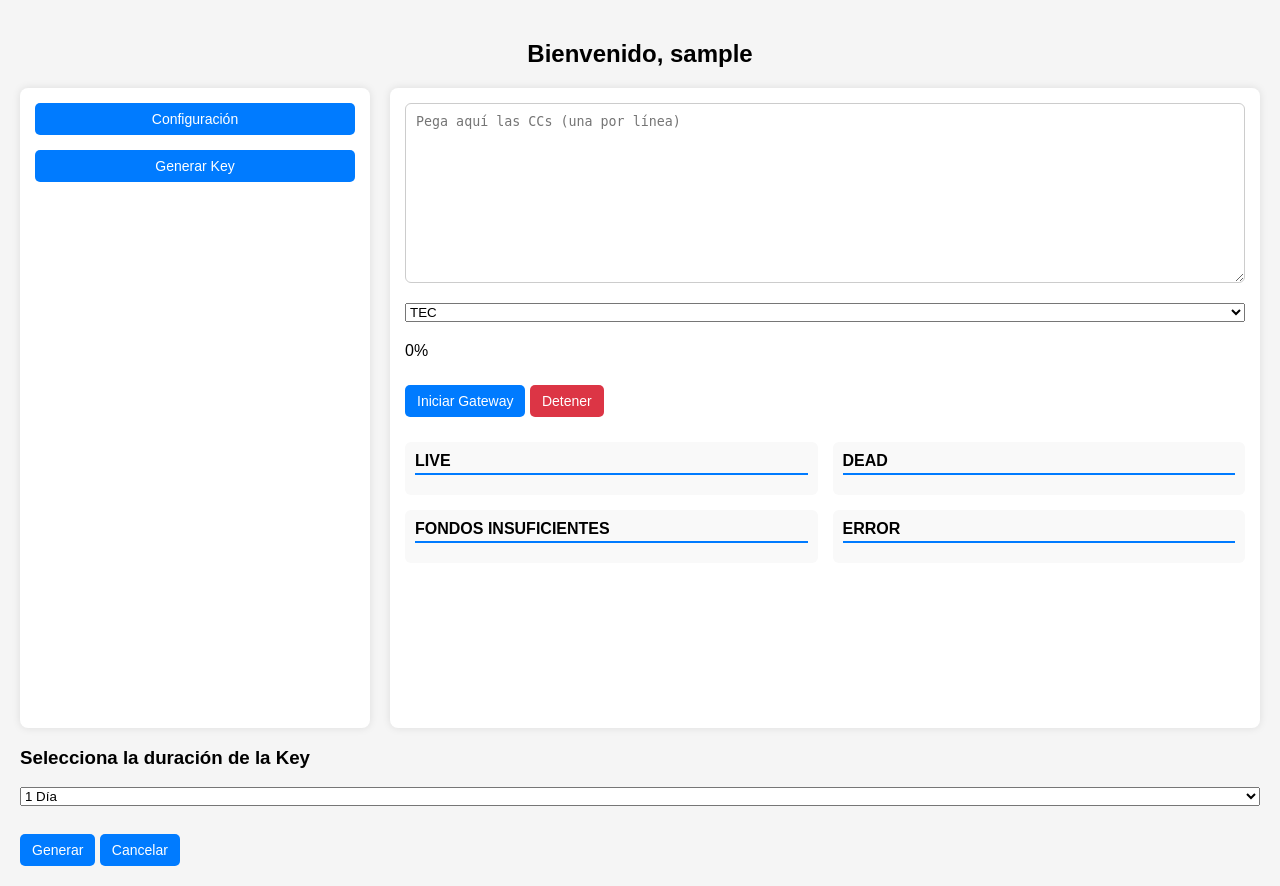
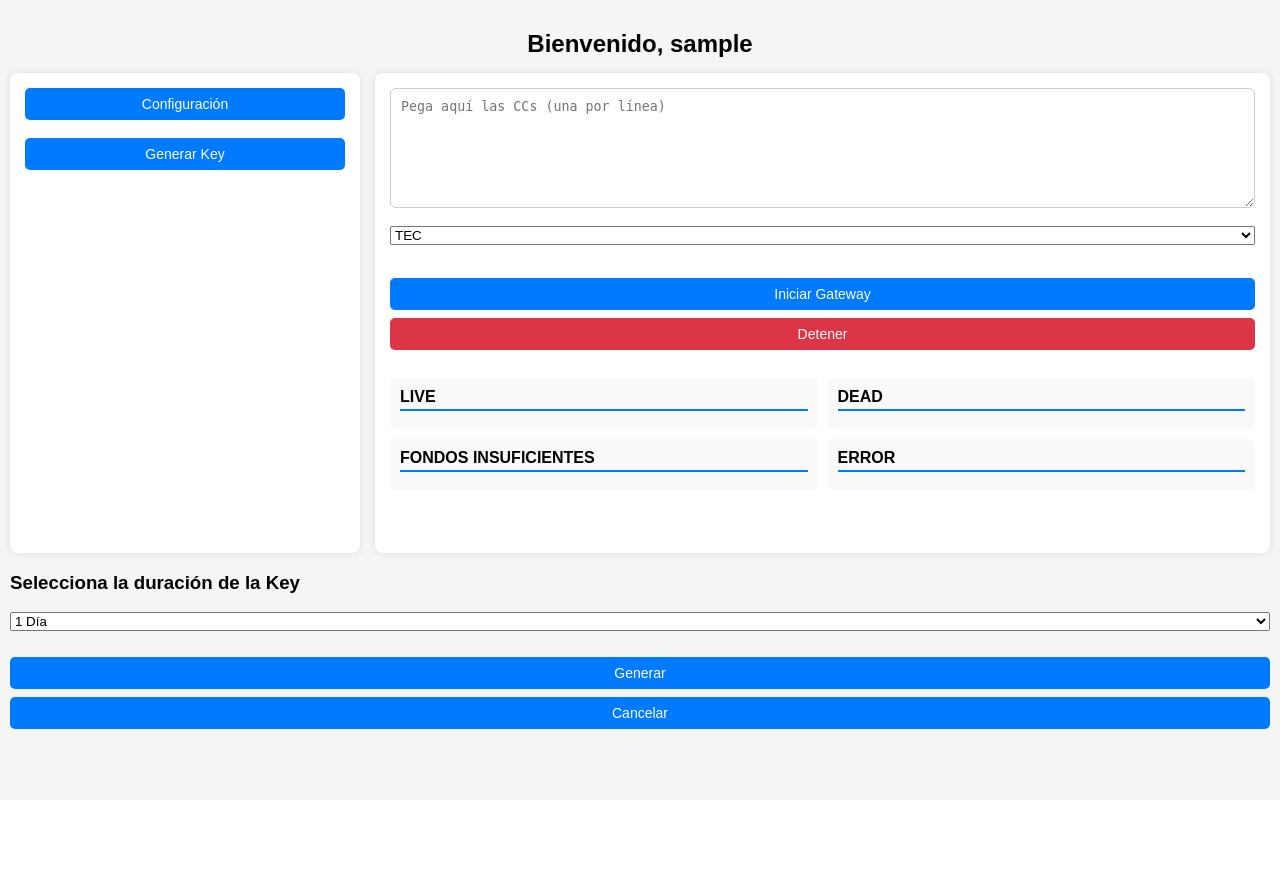
Before and after one commit to rodrigoqgomez/botweb, a Flask app: page /dashboard in a window 1280 px wide. After the commit the page ends 729 px from the top, so only its background shows below. Run offline with Flask 3, Linux system fonts and the light colour scheme; the visitor is signed in with stand-in values (Sample User, id 1); tables that the repository leaves empty hold one stand-in row (values such as "Sample post").

Commit message:
checker.html

```diff
--- a/templates/checker.html
+++ b/templates/checker.html
@@ -4,28 +4,30 @@
     <meta charset="UTF-8" />
     <title>Gateway Selector</title>
     <style>
+
         body {
             font-family: Arial, sans-serif;
             margin: 0;
-        padding: 20px;
+            padding: 10px;
             background: #f5f5f5;
         }
 
+        /* Título centrado */
         h2 {
-        margin-bottom: 20px;
             text-align: center;
+            margin-bottom: 15px;
         }
 
-    /* Contenedor principal dividido */
+        /* Contenedor principal */
         .container {
             display: flex;
-        gap: 20px;
-        min-height: 80vh;
+            gap: 15px;
+            min-height: 60vh;
             flex-wrap: wrap;
             justify-content: center;
         }
 
-    /* Columna izquierda - configuración */
+        /* Panel izquierdo */
         .left-panel {
             width: 320px;
             background: #fff;
@@ -34,11 +36,11 @@
             box-shadow: 0 0 8px rgba(0,0,0,0.1);
             display: flex;
             flex-direction: column;
-        gap: 15px;
+            gap: 10px;
             flex-shrink: 0;
         }
 
-    /* Columna central - CCs y resultados */
+        /* Panel central */
         .center-panel {
             flex: 1;
             min-width: 300px;
@@ -54,7 +56,7 @@
         /* Textarea CCs */
         #ccs_input {
             width: 100%;
-        height: 180px;
+            min-height: 120px;
             resize: vertical;
             font-family: monospace;
             padding: 10px;
@@ -63,57 +65,77 @@
             box-sizing: border-box;
         }
 
-    /* Botones */
+        /* Botones y selects */
+        button, select, input[type=text], textarea {
+            width: 100%;
+            margin-bottom: 8px;
+            box-sizing: border-box;
+        }
+
         button {
             cursor: pointer;
-        padding: 8px 12px;
+            padding: 8px;
             border-radius: 5px;
             border: none;
             background-color: #007bff;
             color: white;
             font-size: 14px;
-        transition: background-color 0.3s ease;
         }
         button:hover { background-color: #0056b3; }
-
-    select, input[type=text], textarea {
-        width: 100%;
-        box-sizing: border-box;
-        margin-bottom: 10px;
-    }
 
         /* Contenedor outputs */
         .outputs-container {
             display: flex;
-        gap: 15px;
+            gap: 10px;
             flex-wrap: wrap;
-        margin-top: 15px; /* antes era auto */
+            margin-top: 10px;
             justify-content: space-between;
         }
 
+        /* Cada output flexible y con scroll */
         .output {
             flex: 1 1 45%;
             background: #f9f9f9;
             border-radius: 6px;
             padding: 10px;
-        max-height: 220px;
+            max-height: 180px;
             overflow-y: auto;
-        box-sizing: border-box;
         }
 
+        /* Encabezado de output */
         .output h3 {
             margin-top: 0;
-        margin-bottom: 10px;
+            margin-bottom: 8px;
             font-size: 16px;
             border-bottom: 2px solid #007bff;
             padding-bottom: 3px;
         }
 
-    /* Ajustes mobile */
+        /* Barra de progreso */
+        #progressContainer {
+            width: 100%;
+            background-color: #ddd;
+            border-radius: 6px;
+            overflow: hidden;
+            margin-bottom: 10px;
+            height: 22px;
+            display: none;
+        }
+        #progressBar {
+            height: 100%;
+            width: 0%;
+            background-color: #007bff;
+            text-align: center;
+            color: white;
+            font-weight: bold;
+            line-height: 22px;
+            user-select: none;
+        }
+
+        /* Ajustes móviles */
         @media (max-width: 768px) {
             .container {
                 flex-direction: column;
-            min-height: auto;
             }
             .left-panel, .center-panel {
                 width: 100%;
@@ -123,6 +145,7 @@
             }
             .output {
                 flex: 1 1 100%;
+                max-height: 150px;
             }
         }
     </style>
```
Lines whose indentation alone changed are shown as unchanged.
